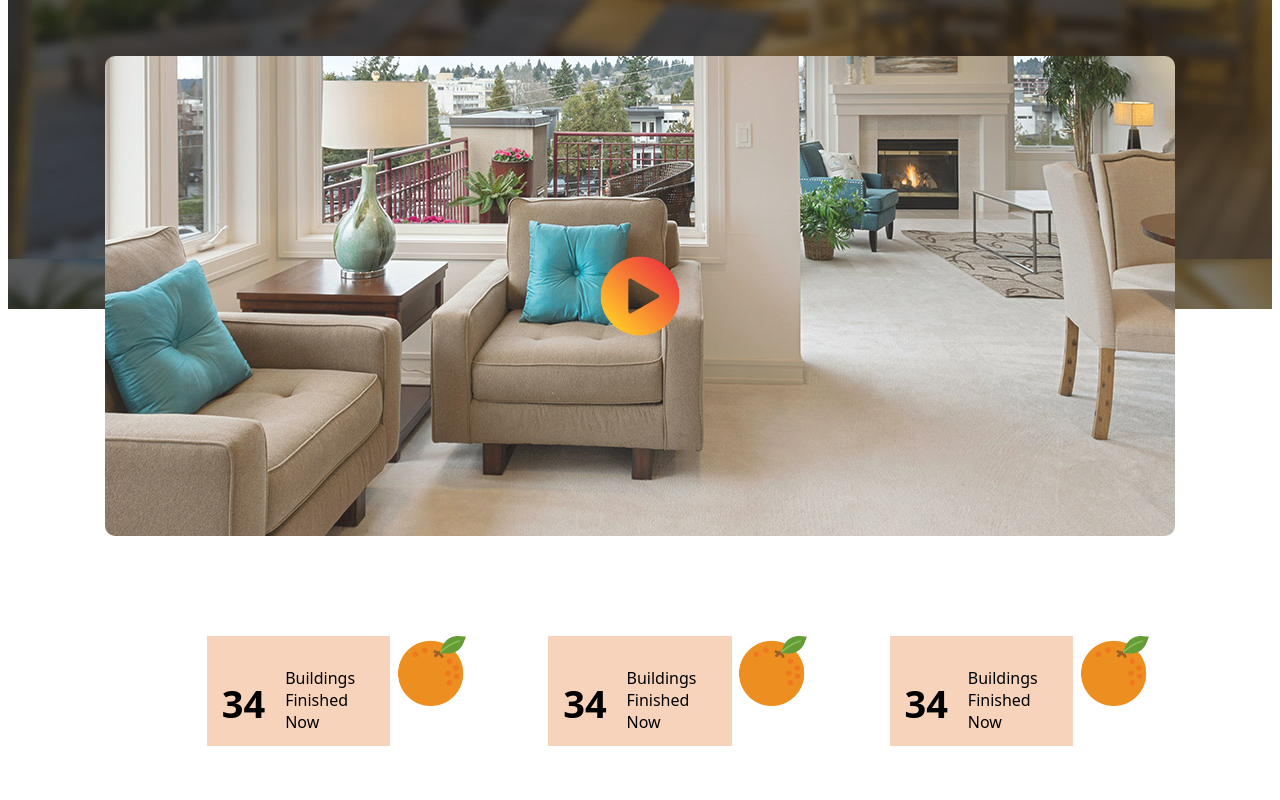
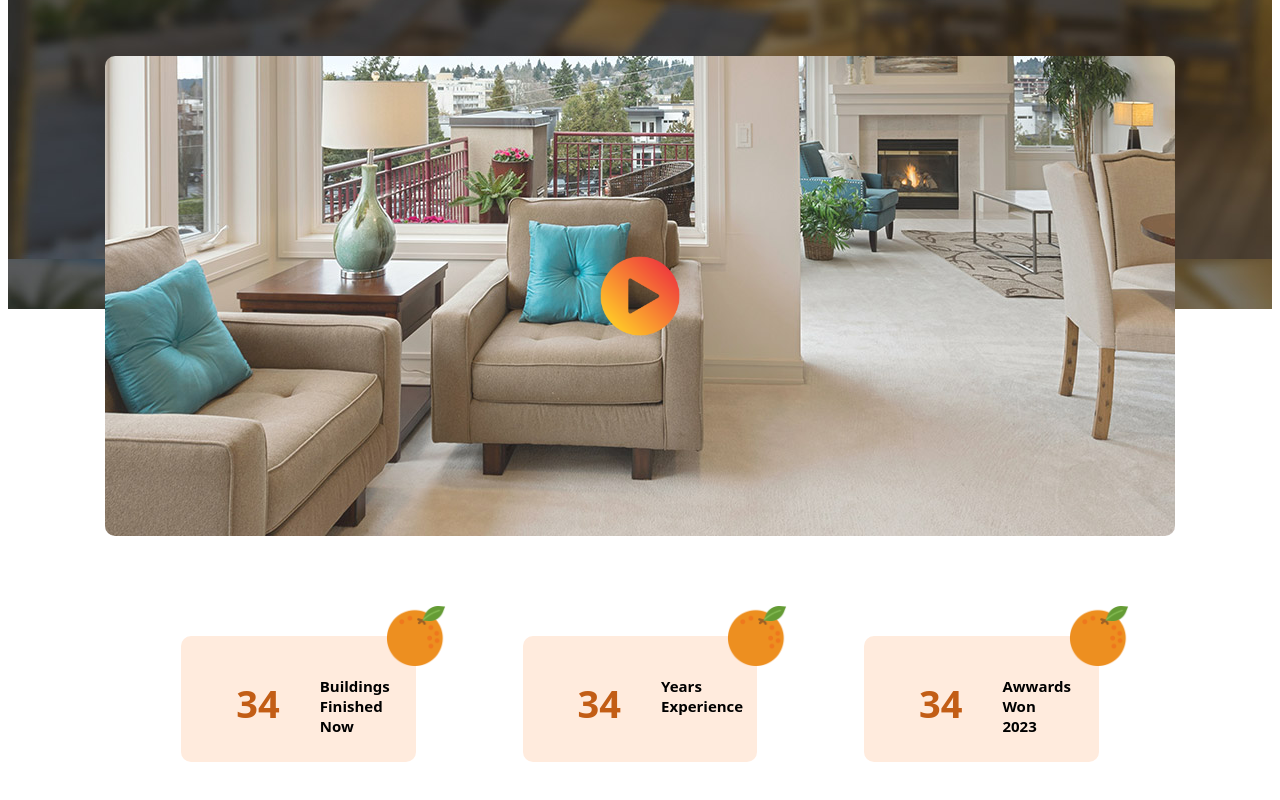
Before and after one commit to Pankajakshan-Vineeth/Villa-Website, a React (Vite) app: page / in a window 1280 px wide. Shown: the part 2142-2942 px from the top of the page. Built offline with nearby package versions, Linux system fonts and the light colour scheme.

Commit message:
video component completed

```diff
--- a/src/Components/Video/Video.css
+++ b/src/Components/Video/Video.css
@@ -4,7 +4,6 @@
     background: url('../../assets/video-bg.jpg');
     display:flex ;
     flex-direction: column;
-
 }
 
 .video-text{
@@ -56,21 +55,37 @@
     margin-left: 120px;
 }
 .orange-icon{
-   width: 70px;
+   width: 60px;
     position: absolute;
     top: 0;
     right: 0;
-    left: 190px;
+    transform: translate(50%, -50%);
 }
 .dot-container{
     padding: 15px;
-    background-color: rgb(247, 211, 187);
+    background-color: rgb(255, 235, 221);
     margin-top: 100px;
-    margin-bottom: 100px;
-    width:15%;
-    height: 10vh;
+    margin-bottom: 200px;
+    width:20%;
+    height: 12vh;
     position: relative;
+    border-radius: 10px;
 }
 .orange-text{
     display: flex;
+    width: 90%;
+    margin-bottom: 150px;
 }
+.orange-text h1{
+    width: 50px;
+    margin-left: 40px;
+    margin-bottom: 40px;
+    color: rgb(194, 93, 21);
+}
+
+.orange-text p{
+    margin-left: 30px;
+    padding: 10px;
+font-size: 15px;
+font-weight: 700;
+}
--- a/src/Components/Video/Video.jsx
+++ b/src/Components/Video/Video.jsx
@@ -1,45 +1,54 @@
-import React from 'react'
-import './Video.css'
-import frame from '../../assets/video-frame.jpg'
-import play from '../../assets/play.png'
-import orangedot from '../../assets/orange.png'
+import React from "react";
+import "./Video.css";
+import frame from "../../assets/video-frame.jpg";
+import play from "../../assets/play.png";
+import orangedot from "../../assets/orange.png";
 
 const Video = () => {
   return (
-    <div className='video-container'>
-      <div className='video-text'>
+    <div className="video-container">
+      <div className="video-text">
         <p>| VIDEO VIEW</p>
-        <h1 className='h1-text'>Get Closer View & Different Feeling</h1>
+        <h1 className="h1-text">Get Closer View & Different Feeling</h1>
       </div>
-      <div className='second-image'>
-        <img src={frame}alt="" className='frame-image' />
-        <img src={play}alt="" className='play-icon'/>
+      <div className="second-image">
+        <img src={frame} alt="" className="frame-image" />
+        <img src={play} alt="" className="play-icon" />
       </div>
-      <div className='orange-dots'>
-      <div className='dot-container'>
-       <img src={orangedot} alt="" className='orange-icon' />
+      <div className="orange-dots">
+        <div className="dot-container">
+          <img src={orangedot} alt="" className="orange-icon" />
           <div className="orange-text">
             <h1>34</h1>
-        <p>Buildings Finished Now</p>
+            <p>
+              Buildings <br />
+              Finished Now
+            </p>
           </div>
         </div>
-       <div className='dot-container'>
-       <img src={orangedot} alt="" className='orange-icon'/>
+        <div className="dot-container">
+          <img src={orangedot} alt="" className="orange-icon" />
           <div className="orange-text">
             <h1>34</h1>
-        <p>Buildings Finished Now</p>
+            <p>
+              {" "}
+              Years <br /> Experience
+            </p>
           </div>
         </div>
-       <div className='dot-container'>
-       <img src={orangedot} alt="" className='orange-icon'/>
+        <div className="dot-container">
+          <img src={orangedot} alt="" className="orange-icon" />
           <div className="orange-text">
             <h1>34</h1>
-        <p>Buildings Finished Now</p>
+            <p>
+              Awwards <br />
+              Won 2023
+            </p>
           </div>
         </div>
       </div>
     </div>
-  )
-}
+  );
+};
 
-export default Video
+export default Video;
```
Lines whose indentation alone changed are shown as unchanged.
